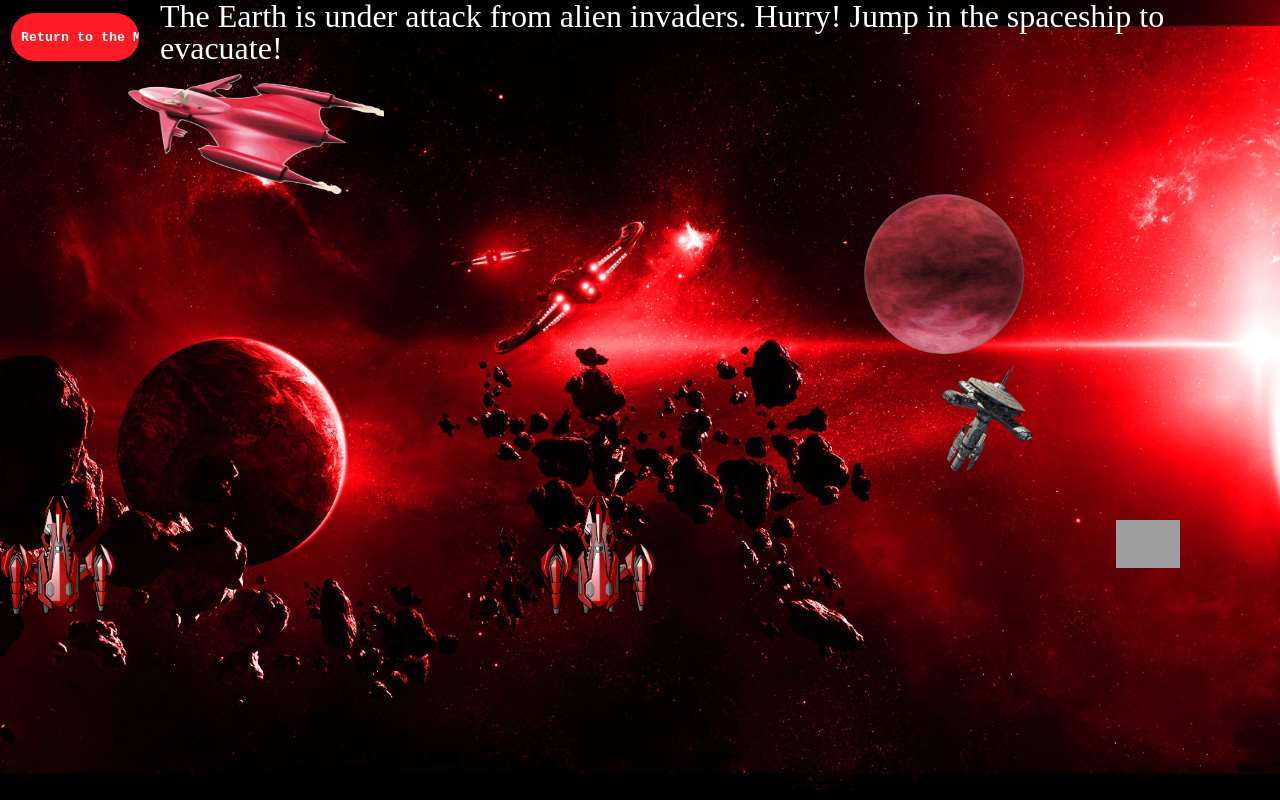
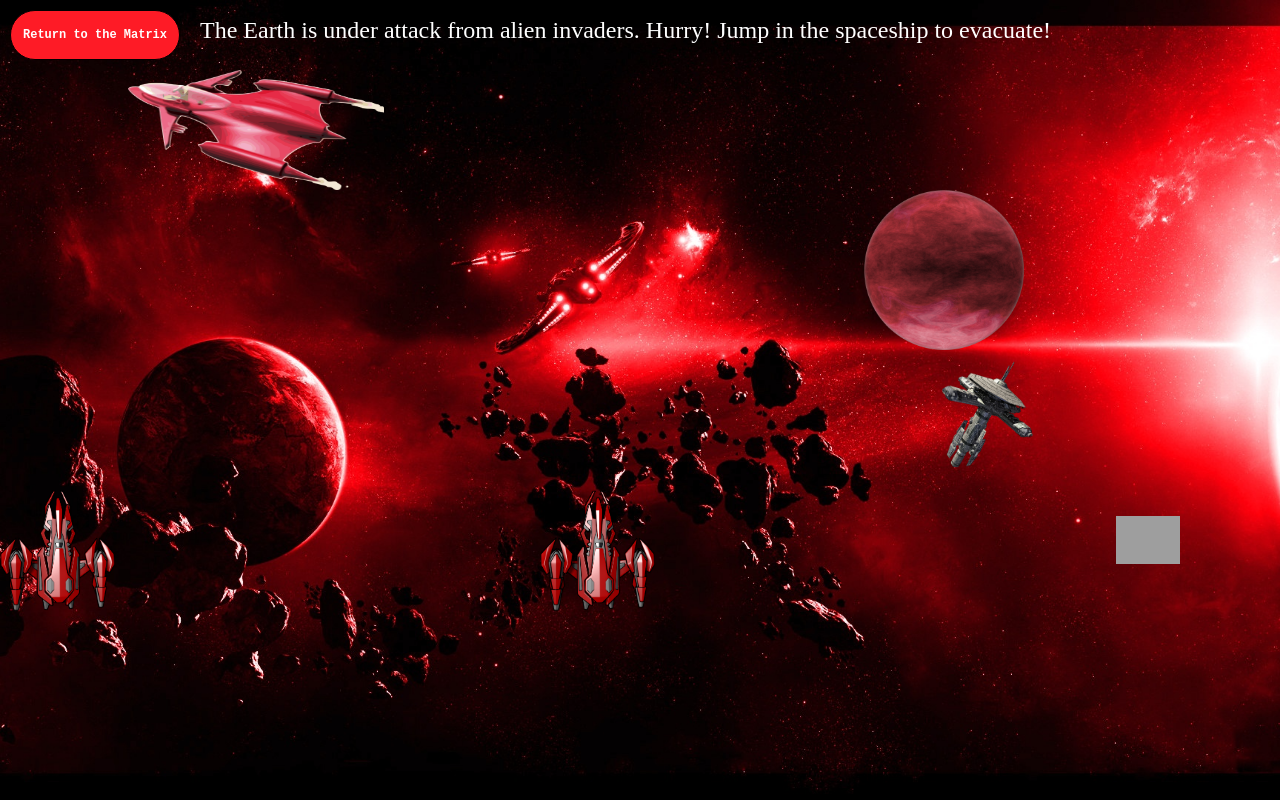
Before and after one commit to KatieDeMet/KatieDeMet.github.io, a website: page redpill.html in a window 1280 px wide. Drawn offline with Linux system fonts and the light colour scheme; grey boxes are pictures that could not be loaded.

Commit message:
style update

```diff
--- a/client/redstyle.css
+++ b/client/redstyle.css
@@ -18,21 +18,22 @@ header {
 }
 
 #homeButton {
-    width: 130px;
+    width: 170px;
     height: 50px;
+    font-size: small;
     border: 1px solid #000;
     border-radius: 30px;
     background-color: #FE1B26;
     color: #fff;
     font-weight: bold;
-    padding: 10px;
+    padding: 5px;
     cursor: pointer;
     margin: 10px 0 0 10px;
 }
 
 h1 {
     color: white;
-    font-size: 2em;
+    font-size: 1.5em;
     margin-left: 20px;
 }
 
```
